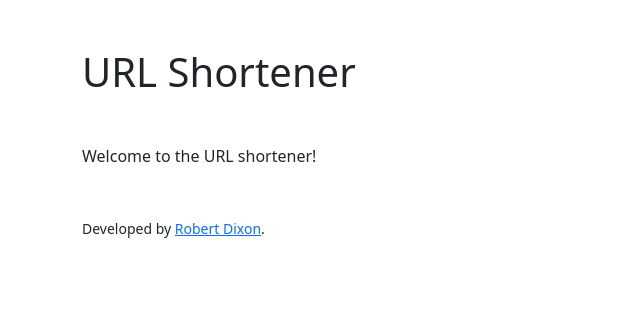
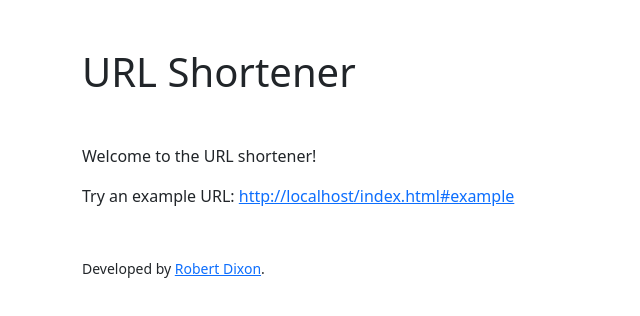
Before and after one commit to robsd/js-url-shortener, a plain HTML site: page index.html in a window 1280 px wide. Shown: the whole page, without its empty margins (0-640 px from the left). Drawn offline with nearby package versions, Linux system fonts and the light colour scheme.

Commit message:
Add files via upload

```diff
--- a/index.html
+++ b/index.html
@@ -9,7 +9,10 @@
 	<body>
 		<div class="container my-5">
 			<h1 class="mb-5">URL Shortener</h1>
-			<div id="message">Welcome to the URL shortener!</div>
+			<div id="message">
+				<p>Welcome to the URL shortener!</p>
+				<p>Try an example URL: <span id="example"></span></p>
+			</div>
 			<div class="mt-5">
 				<small>Developed by <a href="https://robertd.co.uk">Robert Dixon</a>.</small>
 			</div>
```
